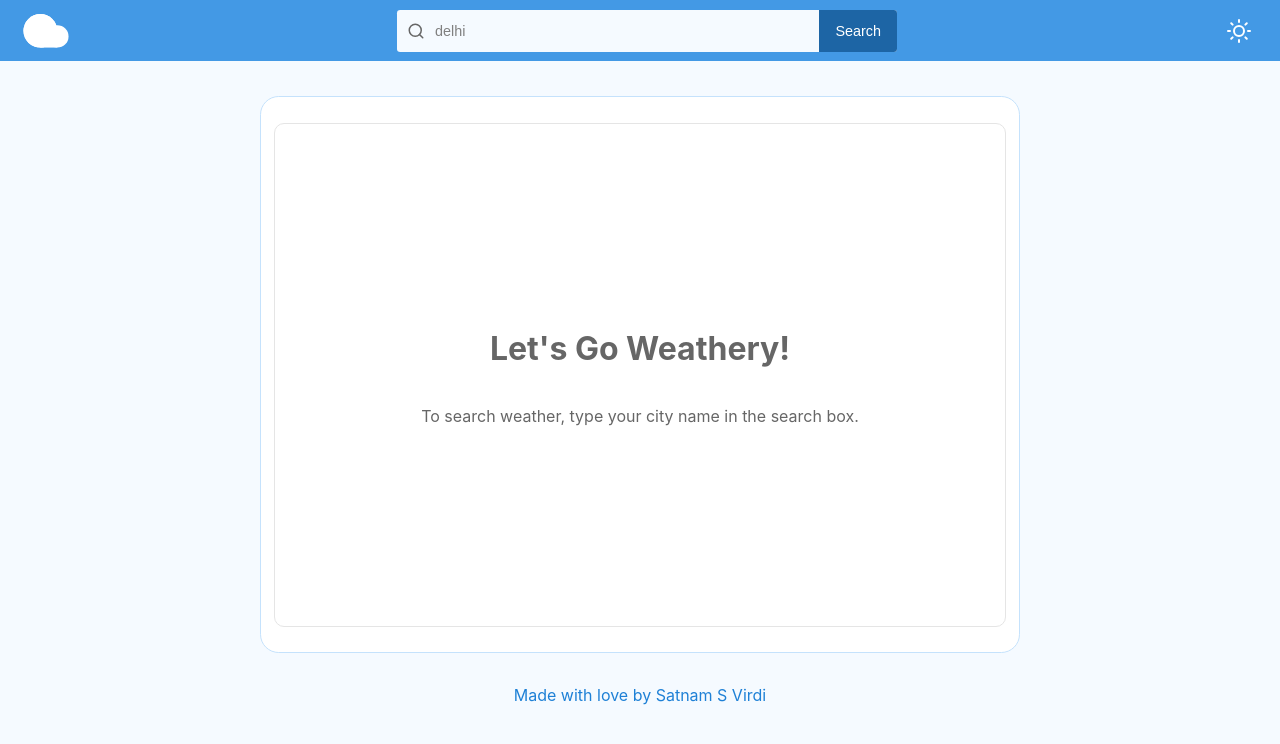
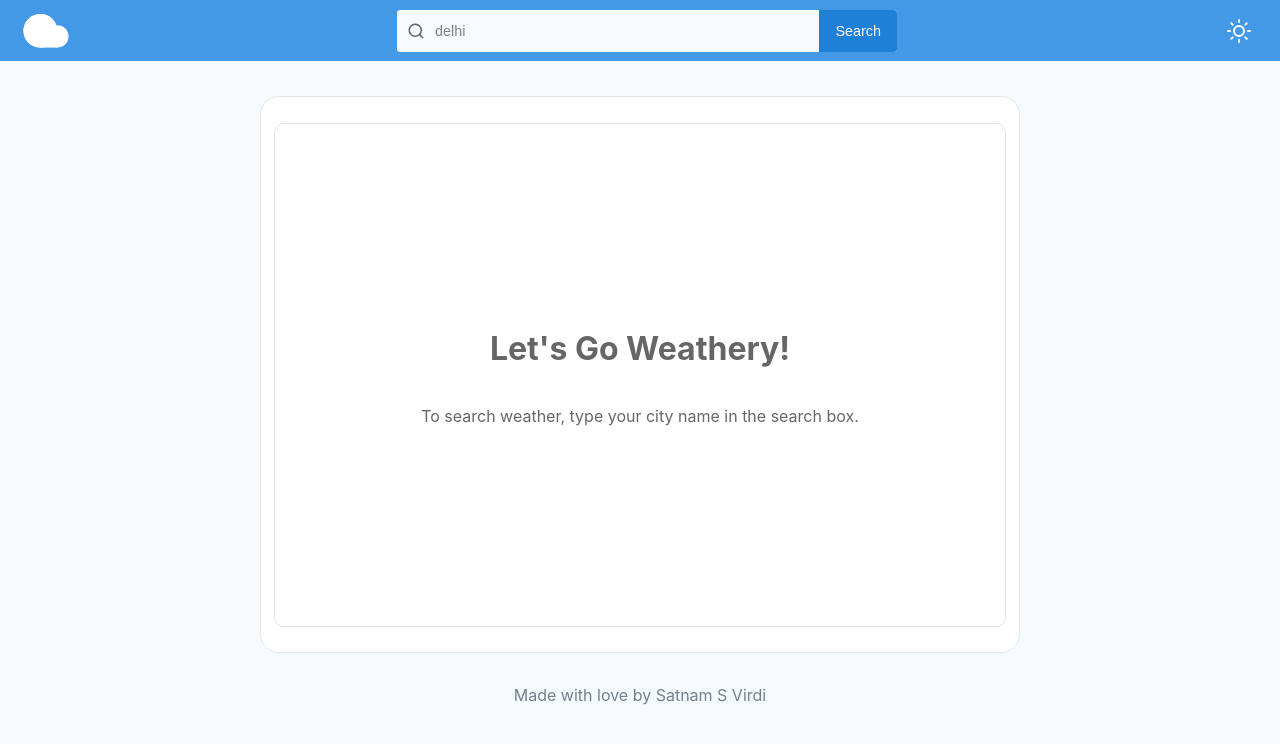
Before and after one commit to satnamsvirdi/weathery, a React (Create React App) app: page / in a window 1280 px wide. Shown: the top 744 px of the page. Built offline with nearby package versions, Linux system fonts and the light colour scheme.

Commit message:
Tweek theme

```diff
--- a/src/components/Error.css
+++ b/src/components/Error.css
@@ -6,7 +6,7 @@
 	align-items: center;
 	justify-content: center;
 	border-radius: 10px;
-	border: 1pt solid var(--detail-hover);
+	border: 1pt solid var(--card-inner-border);
 }
 .test-heading {
 }
--- a/src/components/FeatherIcons.js
+++ b/src/components/FeatherIcons.js
@@ -452,3 +452,25 @@ export const SunIcon = (props) => {
 		</>
 	);
 };
+
+export const HeartIcon = (props) => {
+	let size = isPropEmpty(props) ? sizes.normal : evaluateSize(props);
+	return (
+		<>
+			<svg
+				xmlns="http://www.w3.org/2000/svg"
+				width={size}
+				height={size}
+				viewBox="0 0 24 24"
+				fill="none"
+				stroke="currentColor"
+				stroke-width="2"
+				stroke-linecap="round"
+				stroke-linejoin="round"
+				class="feather feather-heart"
+			>
+				<path d="M20.84 4.61a5.5 5.5 0 0 0-7.78 0L12 5.67l-1.06-1.06a5.5 5.5 0 0 0-7.78 7.78l1.06 1.06L12 21.23l7.78-7.78 1.06-1.06a5.5 5.5 0 0 0 0-7.78z"></path>
+			</svg>
+		</>
+	);
+};
--- a/src/components/Footer.js
+++ b/src/components/Footer.js
@@ -1,4 +1,5 @@
 import "./Footer.css";
+// import { HeartIcon } from "./FeatherIcons";
 
 const Footer = () => {
 	return (
--- a/src/components/SearchWidget.css
+++ b/src/components/SearchWidget.css
@@ -10,6 +10,7 @@
 	border-radius: var(--border-radius);
 	height: 42px;
 }
+
 .searchIcon {
 	display: flex;
 	justify-content: center;
@@ -34,15 +35,22 @@
 	outline: 0;
 	border: 0;
 	padding: 0.7rem 1rem;
-	border-top-right-radius: 0.2rem;
-	border-bottom-right-radius: 0.2rem;
+	border-top-right-radius: var(--border-radius);
+	border-bottom-right-radius: var(--border-radius);
 	font-size: 0.9rem;
 	/*width: 50px;*/
 	height: 42px;
 	background-color: var(--btn-bg);
 	color: var(--btn-text);
 }
-.btn-primary {
+.btn:hover {
+	background-color: var(--btn-hover-bg);
+	color: var(--btn-hover-text);
+}
+.btn:disabled {
+	background-color: var(--btn-disabled-bg);
+	color: var(--btn-disabled-text);
+	cursor: not-allowed;
 }
 
 @media (min-width: 768px) {
--- a/src/components/SearchWidget.js
+++ b/src/components/SearchWidget.js
@@ -38,7 +38,7 @@ const SearchWidget = ({ fetchDataByCity, loading, setLoading }) => {
           onChange={handleCityChange}
           value={cityName}
         />
-        <button disabled={disabled} className="btn btn-primary">
+        <button disabled={disabled} className="btn">
           Search
         </button>
       </form>
--- a/src/components/ThemeSwitcher.css
+++ b/src/components/ThemeSwitcher.css
@@ -20,7 +20,8 @@
 	border-radius: var(--border-radius);
 }
 .switcher-btn:hover {
-	background-color: var(--theme-switcher-bg);
+	background-color: var(--theme-switcher-hover-bg);
+	color: var(--theme-switcher-hover-text);
 }
 
 @media (min-width: 768px) {
--- a/src/index.css
+++ b/src/index.css
@@ -50,12 +50,12 @@ body.light-theme {
 	--logo-text: var(--white);
 	--searchbar-text: var(--gray-400);
 	--searchbar-icon: var(--gray-500);
-	--backup: #6c6c6c;
 	--searchbar-bg: var(--blue-000);
-	--btn-bg: var(--blue-600);
+	--btn-bg: var(--blue-500);
 	--btn-text: var(--white);
 	--theme-switcher-icon: var(--white);
-	--theme-switcher-bg: var(--blue-500);
+	--theme-switcher-hover-bg: var(--blue-600);
+	--theme-switcher-hover-text: var(--blue-000);
 	--body-bg: var(--blue-000);
 	--weather-card-bg: var(--white);
 	--card-top-bg: var(--blue-200);
@@ -66,19 +66,25 @@ body.light-theme {
 	--detail-heading: var(--gray-300);
 	--detail-body: var(--gray-500);
 	--detail-hover: var(--gray-000);
-	--card-border-color: var(--blue-100);
-	--author-text: var(--blue-500);
+	--card-border-color: var(--bluish-gray-000);
+	--author-text: var(--bluish-gray-400);
+	--btn-hover-bg: var(--blue-600);
+	--btn-hover-text: var(--blue-000);
+	--btn-disabled-bg: var(--blue-300);
+	--btn-disabled-text: var(--blue-100);
+	--card-inner-border: var(--bluish-gray-000);
 }
 body.dark-theme {
 	--header-bg: var(--bluish-gray-500);
 	--logo-text: var(--bluish-gray-000);
-	--searchbar-text: var(--bluish-gray-400);
-	--searchbar-icon: var(--bluish-gray-400);
+	--searchbar-text: var(--bluish-gray-500);
+	--searchbar-icon: var(--bluish-gray-500);
 	--searchbar-bg: var(--bluish-gray-100);
 	--btn-bg: var(--bluish-gray-600);
 	--btn-text: var(--white);
 	--theme-switcher-icon: var(--bluish-gray-100);
-	--theme-switcher-bg: var(--bluish-gray-400);
+	--theme-switcher-hover-bg: var(--blue-400);
+	--theme-switcher-hover-text: var(--blue-000);
 	--body-bg: var(--bluish-gray-700);
 	--weather-card-bg: var(--bluish-gray-600);
 	--card-top-bg: var(--bluish-gray-500);
@@ -91,6 +97,11 @@ body.dark-theme {
 	--detail-hover: var(--bluish-gray-500);
 	--card-border-color: transparent;
 	--author-text: var(--bluish-gray-300);
+	--btn-hover-bg: var(--blue-400);
+	--btn-hover-text: var(--blue-000);
+	--btn-disabled-bg: var(--bluish-gray-200);
+	--btn-disabled-text: var(--gray-400);
+	--card-inner-border: var(--bluish-gray-500);
 }
 
 body {
@@ -120,8 +131,8 @@ a {
 }
 a:hover,
 a:focus {
-	color: red;
-	text-decoration: underline;
+	/*color: var(--bluish-gray-600);*/
+	text-decoration: underline wavy var(--blue-400);
 }
 a:visited {
 }
```
